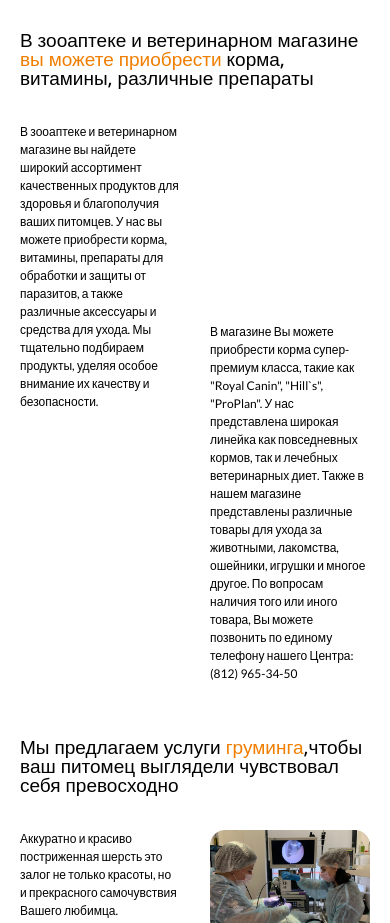
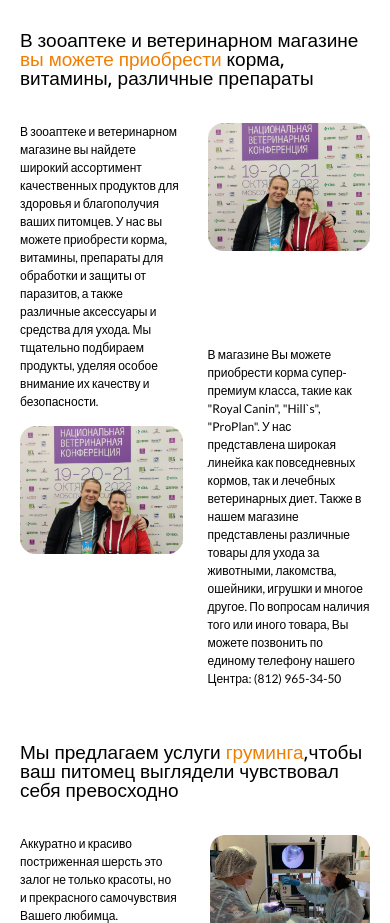
Before and after one commit to Sinenok/Veterinary-Center-Phoenix, a React (Create React App) app in the folder client/: page /about in a window 390 px wide. Shown: the part 900-1823 px from the top of the page. Built offline with nearby package versions, Linux system fonts and the light colour scheme.

Commit message:
redisign about page

```diff
--- a/client/src/pages/AboutClinicPage.jsx
+++ b/client/src/pages/AboutClinicPage.jsx
@@ -122,23 +122,34 @@ const AboutClinicPage = () => {
               корма, витамины, различные препараты
             </div>
             <div className="purchase about-body__content">
+              <div className="purchase-row-one">
                 <div className="purchase__item about-clinic-text">
                   В зооаптеке и ветеринарном магазине вы найдете широкий
                   ассортимент качественных продуктов для здоровья и благополучия
                   ваших питомцев. У нас вы можете приобрести корма, витамины,
-                препараты для обработки и защиты от паразитов, а также различные
-                аксессуары и средства для ухода. Мы тщательно подбираем
-                продукты, уделяя особое внимание их качеству и безопасности.
+                  препараты для обработки и защиты от паразитов, а также
+                  различные аксессуары и средства для ухода. Мы тщательно
+                  подбираем продукты, уделяя особое внимание их качеству и
+                  безопасности.
+                </div>
+                <div className="purchase__item">
+                  <img src={photo12} alt="" />
+                </div>
+              </div>
+              <div className="purchase-row-two">
+                <div className="purchase__item">
+                  <img src={photo12} alt="" />
                 </div>
                 <div className="purchase__item about-clinic-text">
                   В магазине Вы можете приобрести корма супер-премиум класса,
-                такие как "Royal Canin", "Hill`s", "ProPlan". У нас представлена
-                широкая линейка как повседневных кормов, так и лечебных
-                ветеринарных диет. Также в нашем магазине представлены различные
-                товары для ухода за животными, лакомства, ошейники, игрушки и
-                многое другое. По вопросам наличия того или иного товара, Вы
-                можете позвонить по единому телефону нашего Центра:
-                &#40;812&#41; 965-34-50
+                  такие как "Royal Canin", "Hill`s", "ProPlan". У нас
+                  представлена широкая линейка как повседневных кормов, так и
+                  лечебных ветеринарных диет. Также в нашем магазине
+                  представлены различные товары для ухода за животными,
+                  лакомства, ошейники, игрушки и многое другое. По вопросам
+                  наличия того или иного товара, Вы можете позвонить по единому
+                  телефону нашего Центра: &#40;812&#41; 965-34-50
+                </div>
               </div>
             </div>
           </div>
--- a/client/src/styles/main.css
+++ b/client/src/styles/main.css
@@ -2701,22 +2701,58 @@ body {
 /* --------------------------team----------------------------------------------------------------------- */
 /* --------------------------purchase----------------------------------------------------------------------- */
 .purchase {
+  flex-direction: column;
 }
 @media (max-width: 1100px) {
   .purchase {
     padding: 0 10px;
   }
 }
+.purchase-row-one {
+  display: flex;
+  column-gap: 184px;
+  margin-bottom: 73px;
+}
 .purchase__item {
   max-width: 550px;
-  /* border: 2px solid black; */
-}
-.purchase__item:last-child {
-  margin: 200px 0 0 50px;
-}
-@media (max-width: 1100px) {
-  .purchase__item:last-child {
-    margin: 200px 0 0 30px;
+}
+
+.purchase-row-two {
+  display: flex;
+  column-gap: 184px;
+}
+@media (max-width: 900px) {
+  .purchase-row-one {
+    column-gap: 100px;
+  }
+  .purchase-row-two {
+    column-gap: 100px;
+  }
+}
+@media (max-width: 700px) {
+  .purchase-row-one {
+    column-gap: 50px;
+    margin-bottom: 30px;
+  }
+  .purchase-row-two {
+    column-gap: 50px;
+  }
+  .purchase__item {
+    flex: 1 1 0;
+  }
+}
+@media (max-width: 500px) {
+  .purchase-row-one {
+    column-gap: 25px;
+    margin-bottom: 15px;
+  }
+  .purchase-row-two {
+    column-gap: 25px;
+  }
+}
+@media (max-width: 400px) {
+  .purchase-row-two .purchase__item:last-child{
+    margin-top: -80px;
   }
 }
 /* --------------------------purchase----------------------------------------------------------------------- */
```
Lines whose indentation alone changed are shown as unchanged.
